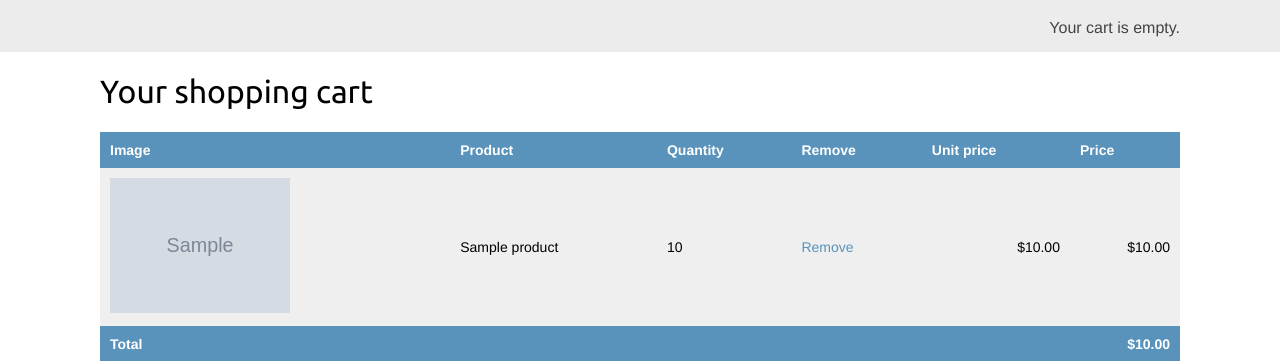
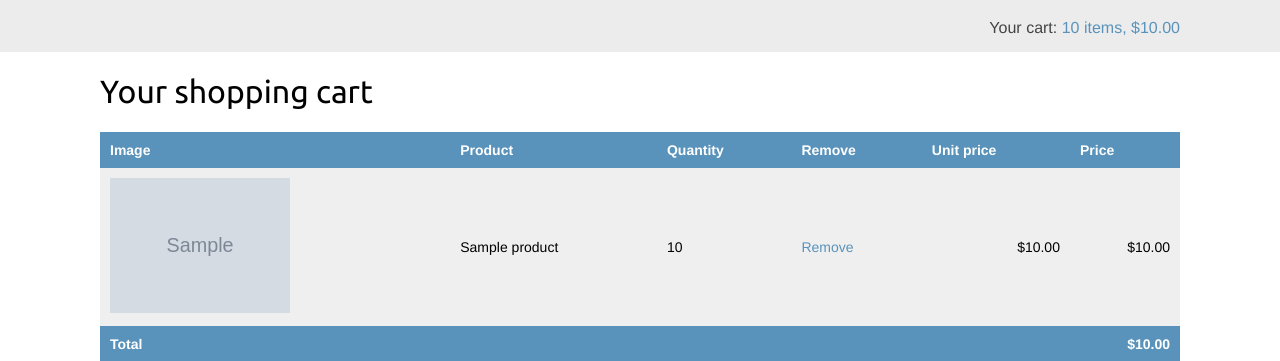
Before and after one commit to PashaLisovchenko/online_shop, a Django app: page /cart/ in a window 1280 px wide. Shown: the part 46-407 px from the top of the page. Run offline with Django 3.2, Linux system fonts and the light colour scheme; tables that the repository leaves empty hold one stand-in row (values such as "Sample post"); grey boxes marked "Sample" are stand-in pictures.

Commit message:
ADD context_processor 'cart'

```diff
--- /dev/null
+++ b/cart/context_processors.py
@@ -0,0 +1,11 @@
+from .models import get_total_price, Cart
+
+
+def cart(request):
+    carts = Cart.objects.all()
+    q = []
+    for c in carts:
+        q.append(c.quantity)
+    total_items = sum(total for total in q)
+    return {'total_items': total_items,
+            'get_total_price': get_total_price,}
--- a/online_shop/settings.py
+++ b/online_shop/settings.py
@@ -66,6 +66,7 @@ TEMPLATES = [
                 'django.template.context_processors.request',
                 'django.contrib.auth.context_processors.auth',
                 'django.contrib.messages.context_processors.messages',
+                'cart.context_processors.cart',
             ],
         },
     },
--- a/templates/base.html
+++ b/templates/base.html
@@ -12,7 +12,15 @@
     </div>
     <div id="subheader">
         <div class="cart">
-            Your cart is empty.
+        {% if total_items > 0 %}
+        Your cart:
+        <a href="{% url "cart:cart_detail" %}">
+        {{ total_items }} item{{ total_items|pluralize }},
+        ${{ get_total_price }}
+        </a>
+        {% else %}
+        Your cart is empty.
+        {% endif %}
         </div>
     </div>
     <div id="content">
```
